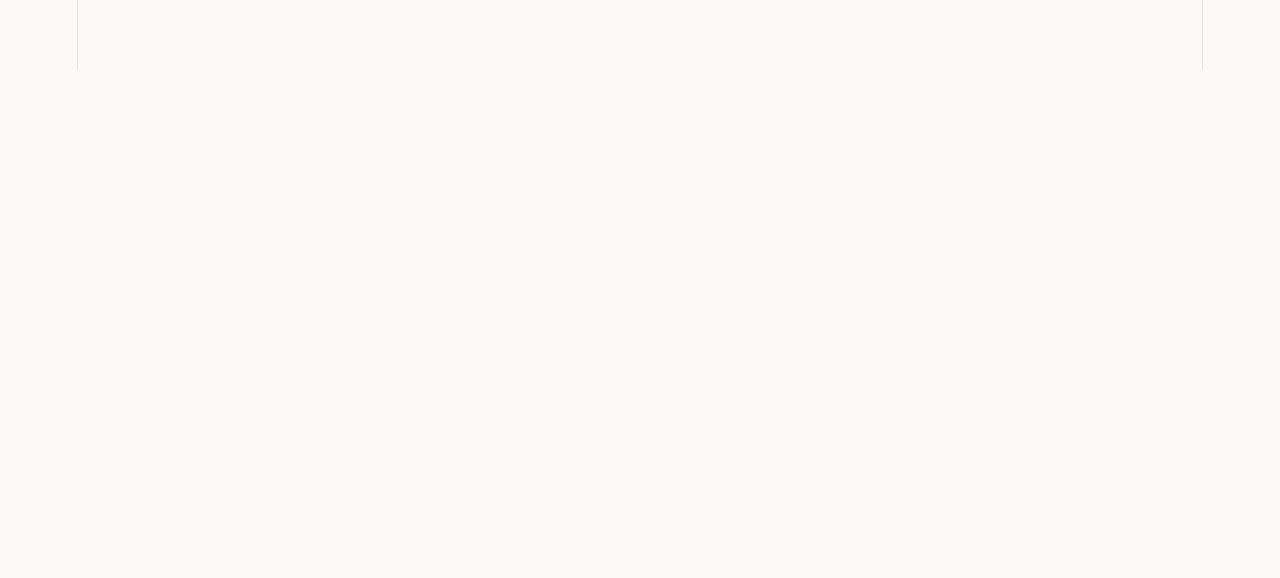
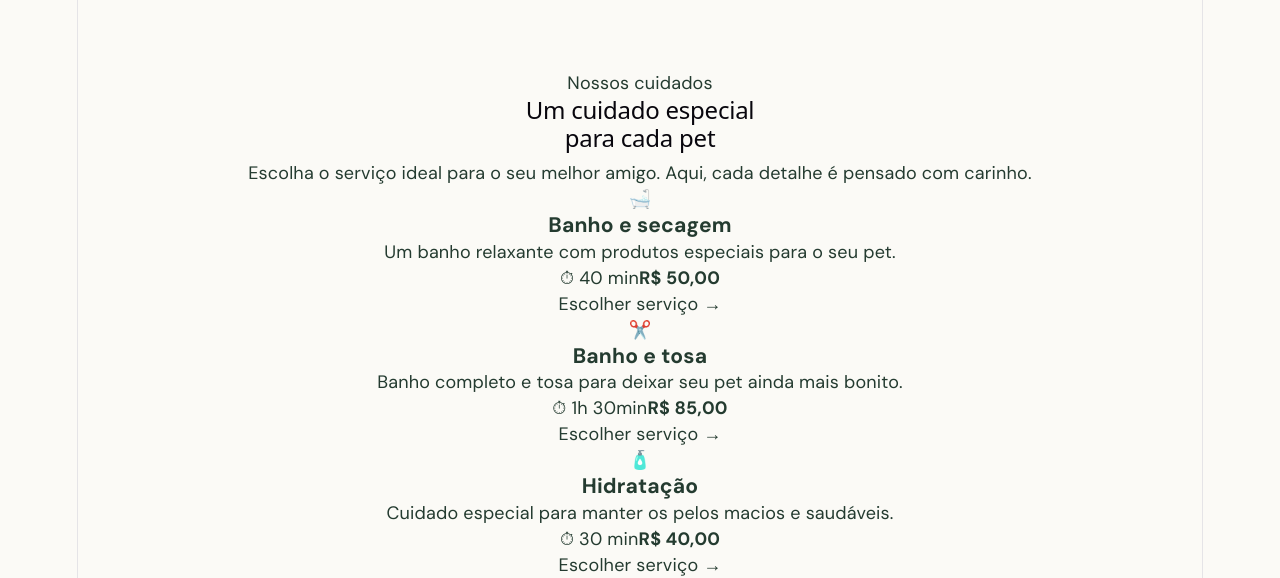
Before and after one commit to gabriellypereir4/petcare, a React (Vite) app: page / in a window 1280 px wide. Shown: the part 760-1338 px from the top of the page. Before the commit the page ends 830 px from the top, so only its background shows below. Built offline with nearby package versions, Linux system fonts and the light colour scheme.

Commit message:
seção de serviços

```diff
--- a/src/App.jsx
+++ b/src/App.jsx
@@ -1,13 +1,17 @@
 import Header from "./components/Header";
 import Hero from "./components/Hero";
+import Services from "./components/Services";
+
 import "./styles/global.css";
 
 function App() {
   return (
     <>
       <Header />
+
       <main>
         <Hero />
+        <Services />
       </main>
     </>
   );
--- /dev/null
+++ b/src/components/Services.jsx
@@ -0,0 +1,76 @@
+const services = [
+  {
+    id: 1,
+    icon: "🛁",
+    name: "Banho e secagem",
+    description: "Um banho relaxante com produtos especiais para o seu pet.",
+    price: 50,
+    duration: "40 min",
+  },
+  {
+    id: 2,
+    icon: "✂️",
+    name: "Banho e tosa",
+    description: "Banho completo e tosa para deixar seu pet ainda mais bonito.",
+    price: 85,
+    duration: "1h 30min",
+  },
+  {
+    id: 3,
+    icon: "🧴",
+    name: "Hidratação",
+    description: "Cuidado especial para manter os pelos macios e saudáveis.",
+    price: 40,
+    duration: "30 min",
+  },
+];
+
+function Services() {
+  return (
+    <section className="services" id="servicos">
+      <div className="section-heading">
+        <span className="section-tag">Nossos cuidados</span>
+
+        <h2>
+          Um cuidado especial
+          <br />
+          para cada pet
+        </h2>
+
+        <p>
+          Escolha o serviço ideal para o seu melhor amigo. Aqui, cada detalhe é
+          pensado com carinho.
+        </p>
+      </div>
+
+      <div className="services-grid">
+        {services.map((service) => (
+          <article className="service-card" key={service.id}>
+            <div className="service-icon">{service.icon}</div>
+
+            <h3>{service.name}</h3>
+
+            <p className="service-description">{service.description}</p>
+
+            <div className="service-details">
+              <span>⏱ {service.duration}</span>
+
+              <strong>
+                {service.price.toLocaleString("pt-BR", {
+                  style: "currency",
+                  currency: "BRL",
+                })}
+              </strong>
+            </div>
+
+            <a href="#agendamento" className="service-button">
+              Escolher serviço →
+            </a>
+          </article>
+        ))}
+      </div>
+    </section>
+  );
+}
+
+export default Services;
```
